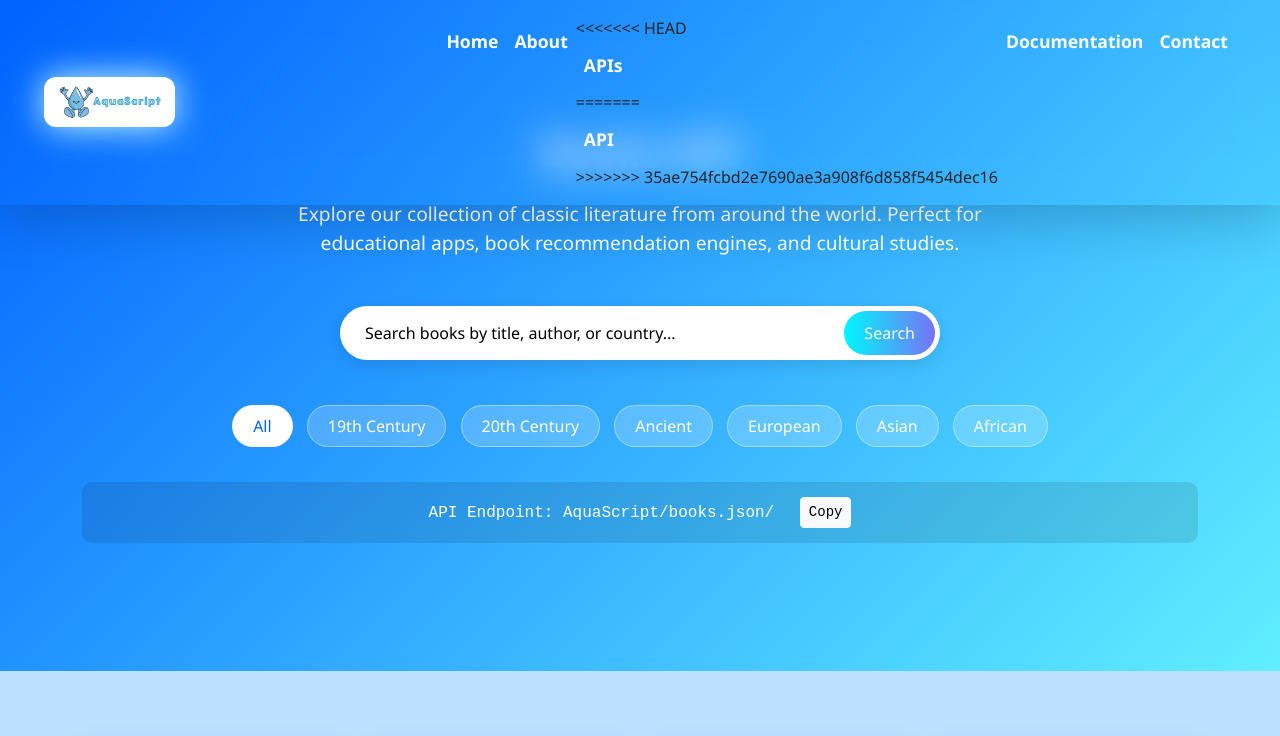
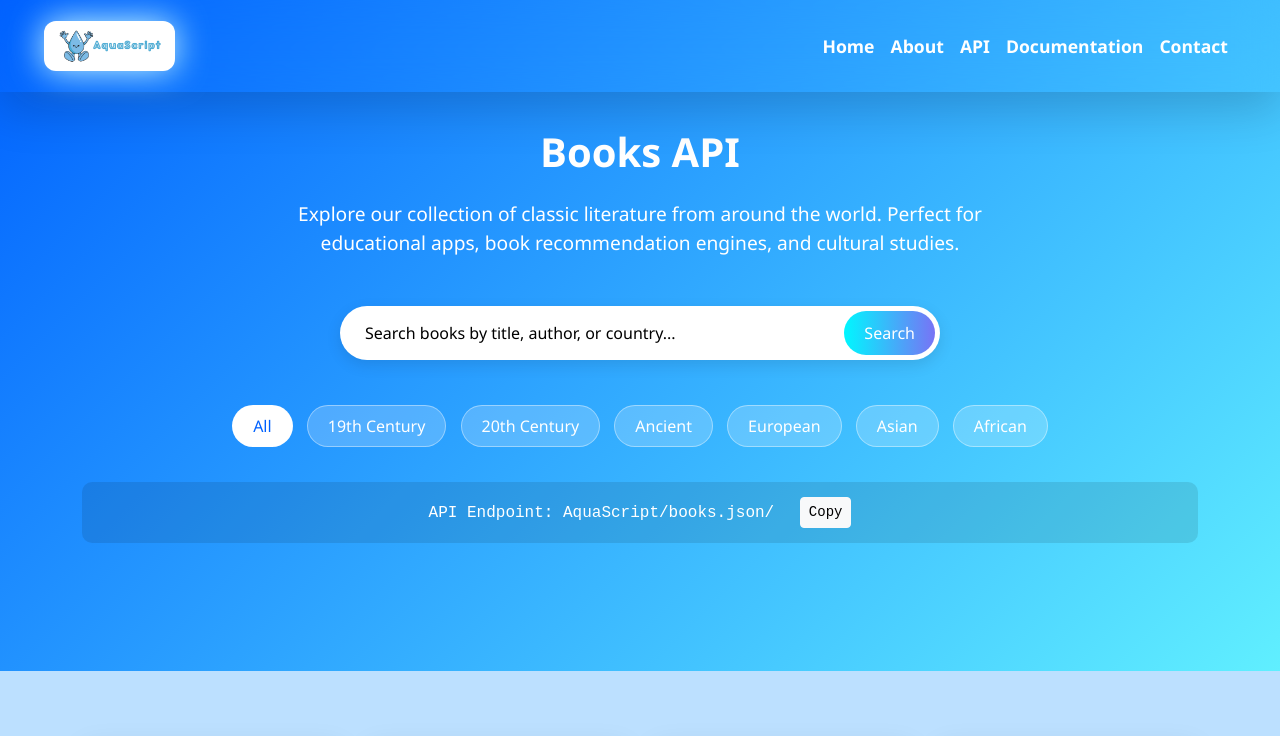
Before and after one commit to wecoded-dev/aquascript.github.io, a plain HTML site: page book.html in a window 1280 px wide. Shown: the top 736 px of the page. Drawn offline with nearby package versions, Linux system fonts and the light colour scheme.

Commit message:
Resolved merge conflicts before rebase

```diff
--- a/book.html
+++ b/book.html
@@ -28,11 +28,7 @@
             <a class="nav-link" href="about.html">About</a>
           </li>
           <li class="nav-item">
-<<<<<<< HEAD
-            <a class="nav-link active" href="API">APIs</a>
-=======
             <a class="nav-link active" href="apis.html">API</a>
->>>>>>> 35ae754fcbd2e7690ae3a908f6d858f5454dec16
           </li>
           <li class="nav-item">
             <a class="nav-link" href="docs.html">Documentation</a>
```
